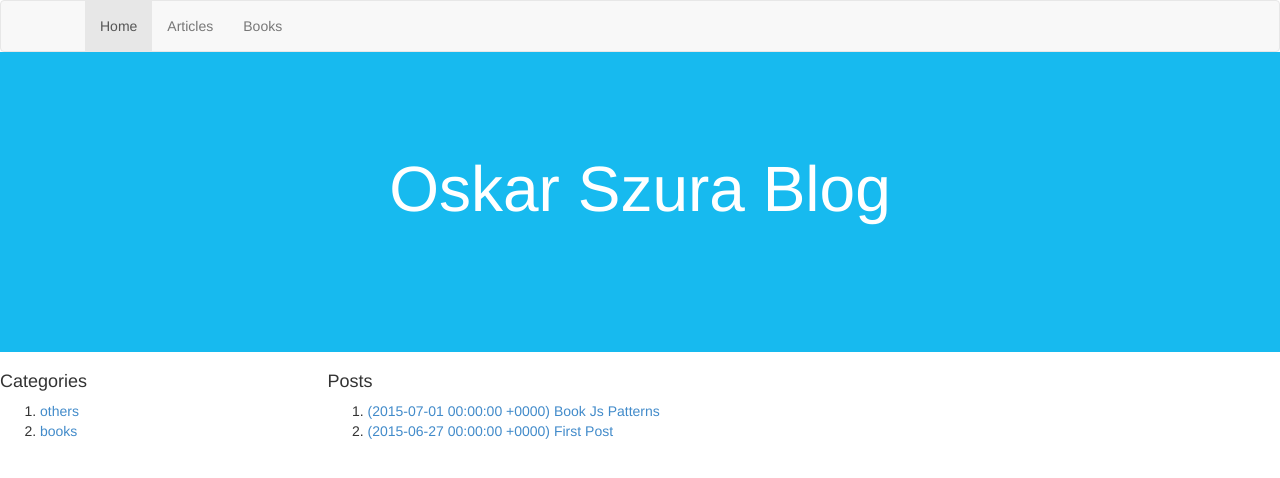
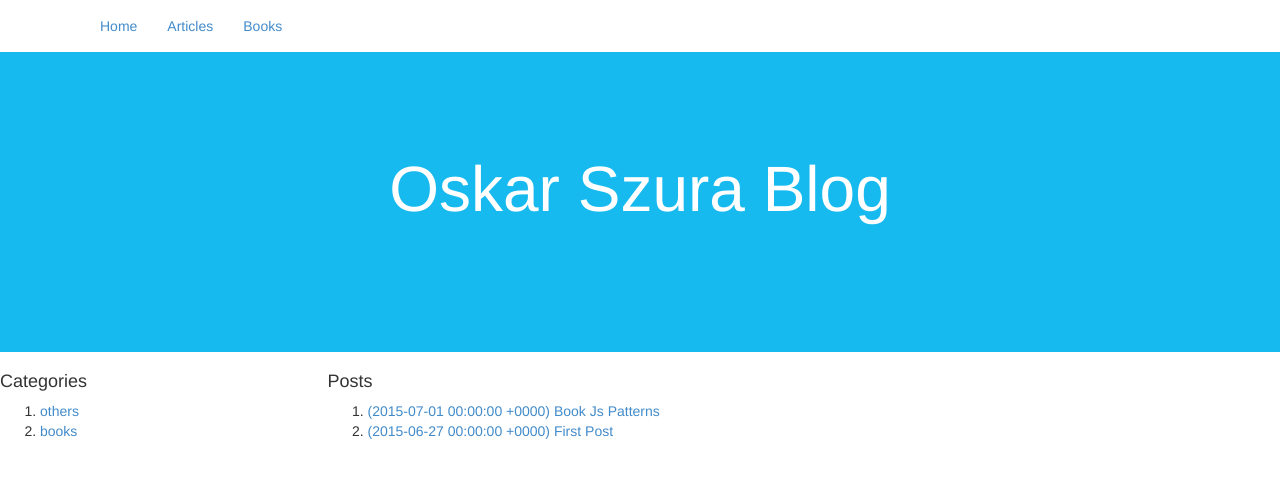
Before and after one commit to oskarszura/oskarszura.github.io, a Jekyll site: the page built from index.html, in a window 1280 px wide. Shown: the top 478 px of the page. Built offline with Jekyll 4.4.1, drawn with Linux system fonts in a browser that asks for light colours.

Commit message:
Styled navbar.

```diff
--- a/_layouts/default.html
+++ b/_layouts/default.html
@@ -14,7 +14,7 @@
 </head>
 <body>
 
-<nav class="navbar navbar-default">
+<nav class="navbar">
     <div class="container">
         <div class="collapse navbar-collapse">
             <ul class="nav navbar-nav">
```
